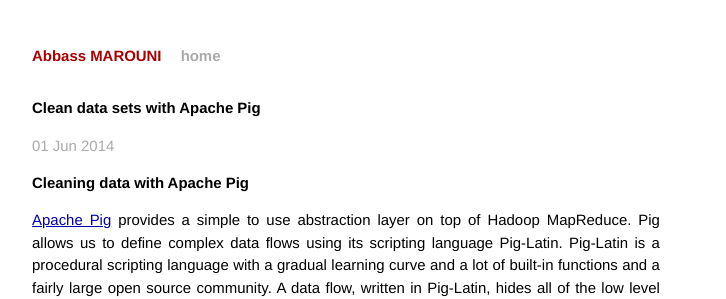
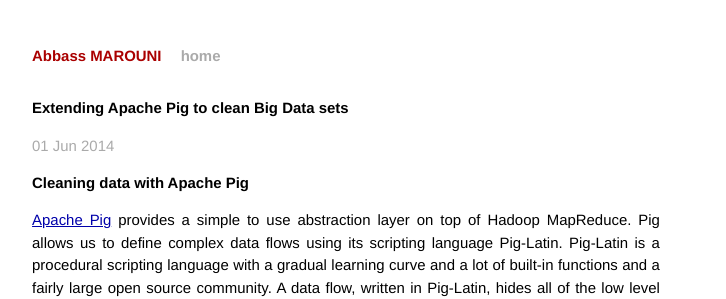
Before and after one commit to marouni/marouni.github.io, a Jekyll site: the page built from _posts/2014-06-01-pig-filter-udfs.markdown, in a window 1280 px wide and 900 px high. Shown: the top 299 px of the window, without its empty margins (294-1020 px from the left). Built offline with Jekyll 4.4.1, drawn with Linux system fonts in a browser that asks for light colours; Markdown is read by kramdown in place of the engine named in the settings; comment, search, counter and statistics services are not loaded.

Commit message:
updated pig post

```diff
--- a/_posts/2014-06-01-pig-filter-udfs.markdown
+++ b/_posts/2014-06-01-pig-filter-udfs.markdown
@@ -1,6 +1,6 @@
 ---
 layout: post
-title:  "Clean data sets with Apache Pig"
+title:  "Extending Apache Pig to clean Big Data sets"
 date:   2014-06-01 12:14:20
 categories: jekyll update
 ---
```
